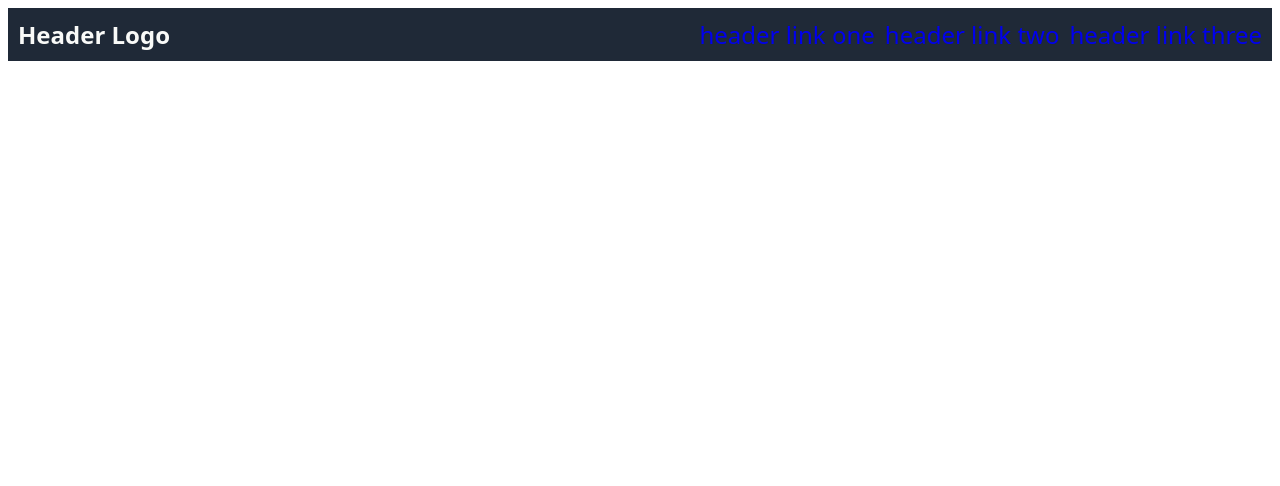
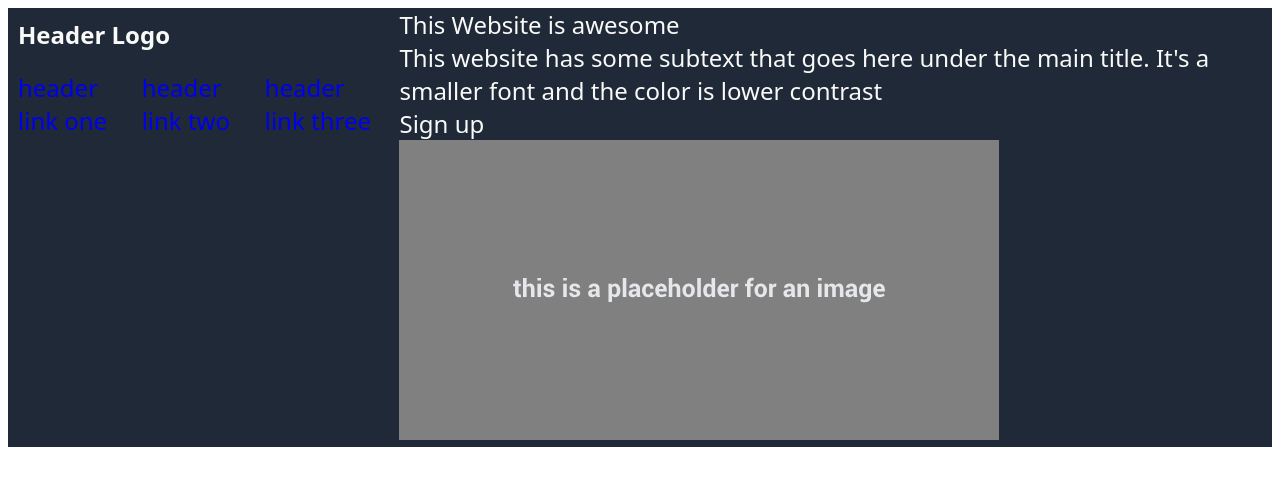
Before and after one commit to SaNDEeep04/Odin-Landing-page, a plain HTML site: page index.html in a window 1280 px wide. Drawn offline with Linux system fonts and the light colour scheme; files whose address does not match are found by name.

Commit message:
added necessary files for header

```diff
--- a/index.html
+++ b/index.html
@@ -1,13 +1,16 @@
 <!DOCTYPE html>
 <html lang="en">
+
 <head>
     <meta charset="UTF-8">
     <meta name="viewport" content="width=device-width, initial-scale=1.0">
-    <title>Document</title>
+    <title>Odin-Landing-page</title>
     <link rel="stylesheet" href="style.css">
 </head>
+
 <body>
     <div class="header">
+        <div class="header-bar">
             <div class="Logo">Header Logo</div>
             <ul>
                 <li><a href="#">header link one</a></li>
@@ -15,5 +18,23 @@
                 <li><a href="#">header link three</a> </li>
             </ul>
         </div>
+        <div class="b_header">
+            <div class="awesome-text">
+                <div class="first-text">This Website is awesome</div>
+                <div class="subtext">This website has some subtext that goes here under the
+                    main title. It's a smaller font and the color is lower contrast
+                </div>
+                <div class="signup">Sign up</div>
+            </div>
+            <div><img src=/home/odinstudent/repos/Odin-Landing-page/images/placeholder.svg alt="placeholder"></div>
+        </div>
+
+
+
+
+
+    </div>
+
 </body>
+
 </html>
```
Lines whose indentation alone changed are shown as unchanged.
